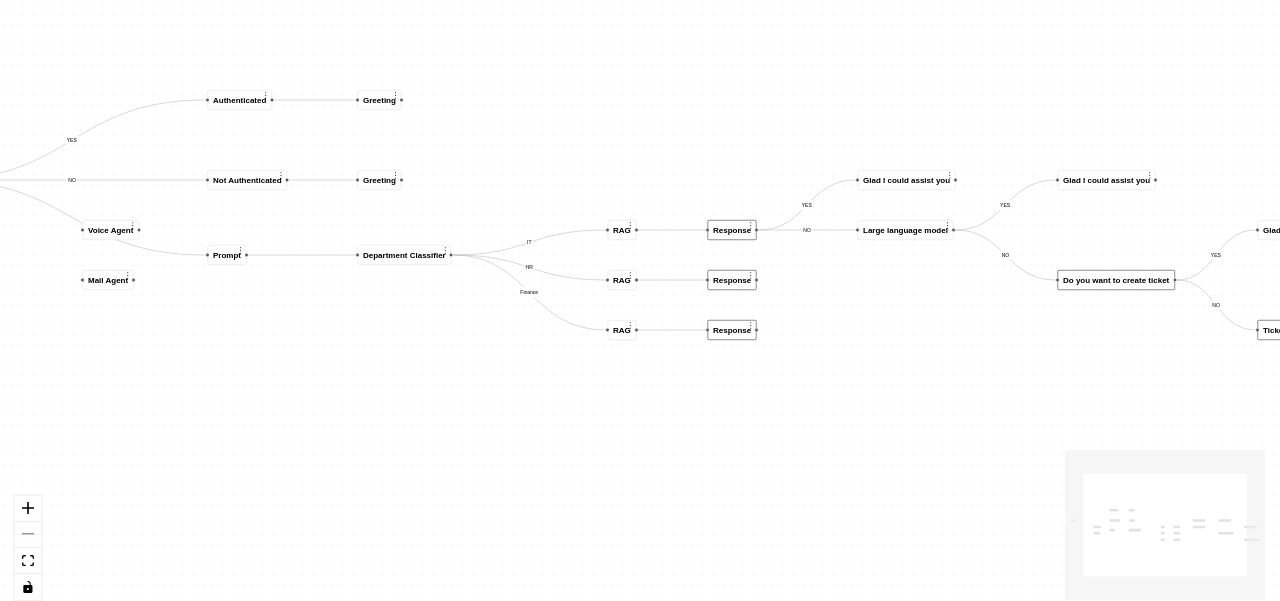
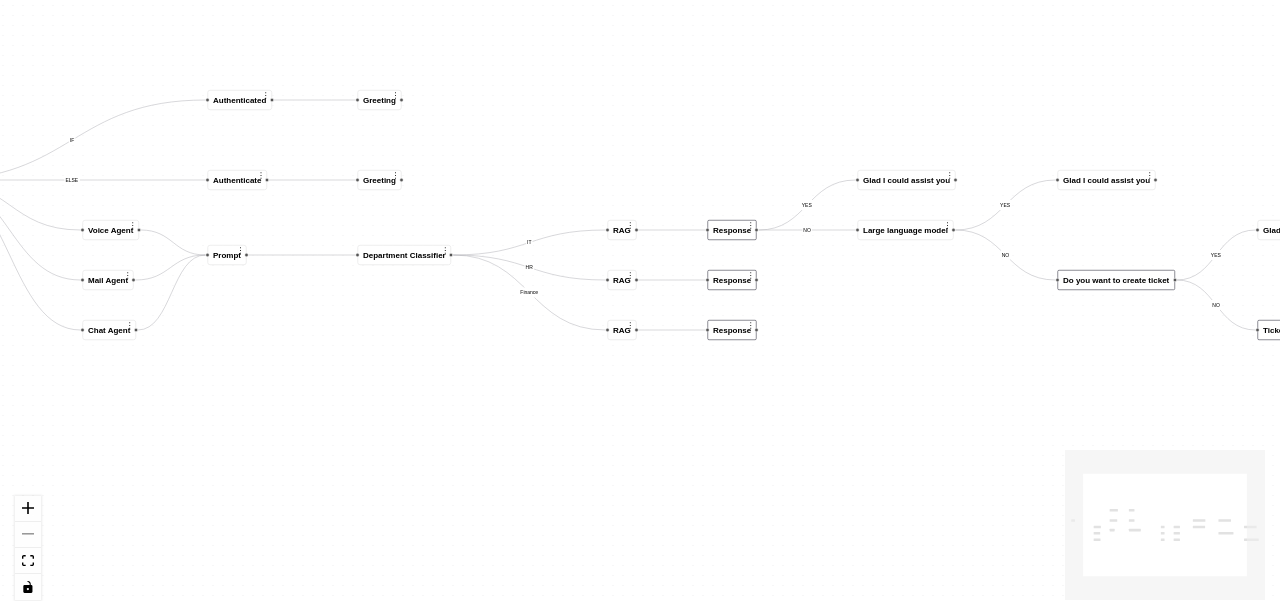
Before and after one commit to BhuvanNetAnalytiks/ChatBot_ReactFlow, a React (Vite) app: page / in a window 1280 px wide. Shown: the part 265-866 px from the top of the page. Built offline with nearby package versions, Linux system fonts and the light colour scheme.

Commit message:
Added voice and email chat

```diff
--- a/src/components/FlowCanvas.jsx
+++ b/src/components/FlowCanvas.jsx
@@ -24,6 +24,7 @@ import Prompt from './NodeTypes/prompt.jsx';
 import ticketcreated from './NodeTypes/TicketCreated.jsx';
 import voiceagent from './NodeTypes/voiceAgent.jsx';
 import mailagent from './NodeTypes/mailAgent.jsx';
+import chatagent from './NodeTypes/chatAgent.jsx';
 // Predefined JSON files (add more as needed)
 const preDefinedJsonFile = {
   'startNode.json': {
@@ -127,6 +128,7 @@ const nodeTypes = {
   ticketcreated: ticketcreated,
   voiceagent: voiceagent,
   mailagent:mailagent,
+  chatagent:chatagent,
 };
 
 // Updated initialNodes with predefinedJson for all nodes
@@ -152,6 +154,7 @@ const initialNodes = [
   { id: '19', type: 'gladMessage', data: { predefinedJson: 'messageNode.json' }, position: { x: 2400, y: 300 } },
   { id: '20', type: 'voiceagent', data: { predefinedJson: 'voiceagent.json' }, position: { x: 50, y:300 } },
   { id: '21', type: 'mailagent', data: { predefinedJson: 'mailagent.json' }, position: { x: 50, y: 400 } },
+  { id: '22', type: 'chatagent', data: { predefinedJson: 'chatagent.json' }, position: { x: 50, y: 500 } },
 ];
 
 // Function to generate orchestration JSON
@@ -187,9 +190,9 @@ const generateOrchestrationJSON = (nodes, edges) => {
 const FlowCanvas = () => {
   const [nodes, setNodes, onNodesChange] = useNodesState(initialNodes);
   const [edges, setEdges, onEdgesChange] = useEdgesState([
-    { id: 'e1-2', source: '1', target: '2', label: 'YES' },
-    { id: 'e1-3', source: '1', target: '3', label: 'NO' },
-    { id: 'e1-13', source: '1', target: '13' },
+    { id: 'e1-2', source: '1', target: '2', label: 'IF' },
+    { id: 'e1-3', source: '1', target: '3', label: 'ELSE' },
+
     { id: 'e2-5', source: '2', target: '5' },
     { id: 'e3-14', source: '3', target: '14' },
     { id: 'e13-4', source: '13', target: '4' },
@@ -204,8 +207,13 @@ const FlowCanvas = () => {
     { id: 'e10-12', source: '10', target: '12', label: 'NO' },
     { id: 'e10-9', source: '10', target: '9', label: 'YES' },
     { id: 'e12-18', source: '12', target: '18' , label: 'NO'},
-    { id: 'e12-19', source: '12', target: '19' , label: 'YES'}
-
+    { id: 'e12-19', source: '12', target: '19' , label: 'YES'},
+    {id:'e1-20',source:'1',target:'20'},
+    {id:'e20-13',source:'20',target:'13'},
+    {id:'e1-21',source:'1',target:'21'},
+    {id:'e21-13',source:'21',target:'13'},
+    {id:'e1-22',source:'1',target:'22'},
+    {id:'e22-13',source:'22',target:'13'},
   ]);
 
   const onConnect = useCallback(
--- a/src/components/NodeTypes/NotAuthenticated.jsx
+++ b/src/components/NodeTypes/NotAuthenticated.jsx
@@ -16,7 +16,7 @@ const NotAuthenticated = ({ data , selected }) => {
   };
   return (
     <div style={nodeStyle}>
-      <strong>Not Authenticated</strong>
+      <strong>Authenticate</strong>
       <NodeOptions id={data.id} onOptions={data.onOptions} />
       <Handle
         type="source" // This handle is for incoming connections
--- /dev/null
+++ b/src/components/NodeTypes/chatAgent.jsx
@@ -0,0 +1,36 @@
+import React from 'react';
+import { Handle, Position } from '@xyflow/react';
+import NodeOptions from "./NodeOptions";
+const chatagent = ({ data , selected }) => {
+    const nodeStyle = {
+        padding: 10,
+        border: selected
+          ? '3px solid #3b82f6'  // Blue border when selected
+          : '1px solid #ddd',    // Default border
+        borderRadius: 5,
+
+        backgroundColor: 'white',
+        boxShadow: selected
+          ? '0 4px 6px -1px rgba(0, 0, 0, 0.1), 0 2px 4px -1px rgba(0, 0, 0, 0.06)'
+          : 'none'
+      };
+    return (
+        <div style={nodeStyle}>
+            <strong>Chat Agent</strong>
+            <NodeOptions id={data.id} onOptions={data.onOptions} />
+            <Handle
+                type="source" // This handle is for incoming connections
+                position={Position.Right} // Position the handle at the top of the node
+                style={{ background: '#555' }} // Customize the handle style
+            />
+            <Handle
+                type="target" // This handle is for incoming connections
+                position={Position.Left} // Position the handle at the top of the node
+                style={{ background: '#555' }} // Customize the handle style
+            />
+
+        </div>
+    );
+};
+
+export default chatagent;
```
